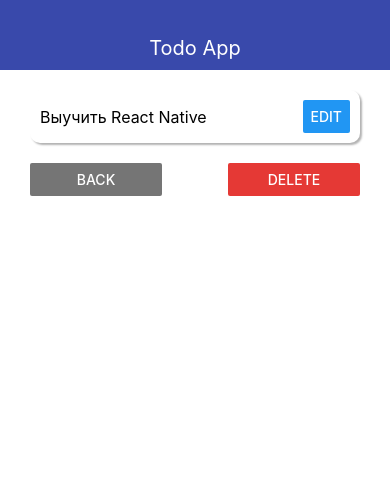
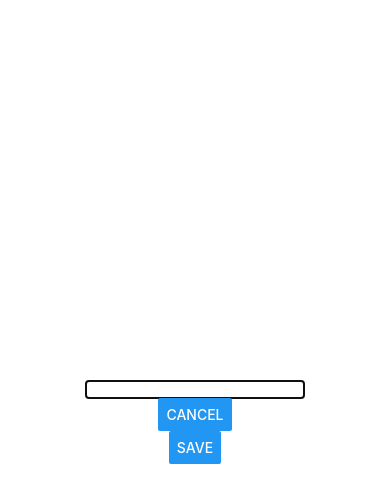
Before and after one commit to OnoprienkoArtem/RN-app-todo, a React Native app: screen / in a window 390 px wide. Both pictures are taken after a click on the button "EDIT". Shown: the top 502 px of the page. Built offline with nearby package versions, Linux system fonts and the light colour scheme.

Commit message:
add modal

```diff
--- a/src/components/EditModal.js
+++ b/src/components/EditModal.js
@@ -1,12 +1,12 @@
 import React from 'react';
 import { StyleSheet, View, TextInput, Button, Modal } from 'react-native';
 
-export const EditModal = ({ }) => {
+export const EditModal = ({ visible, onCancel }) => {
     return (
-        <Modal>
-            <View>
-                <TextInput />
-                <Button title='cancel' />
+        <Modal visible={visible} animationType='slide' transparent={false}>
+            <View style={styles.wrap}>
+                <TextInput style={styles.input} />
+                <Button title='cancel' onPress={onCancel}/>
                 <Button title='save' />
             </View>
         </Modal>
@@ -14,5 +14,12 @@ export const EditModal = ({ }) => {
 }
 
 const styles = StyleSheet.create({
+    wrap: {
+        justifyContent: 'center',
+        alignItems: 'center',
+        flex: 1
+    },
+    input: {
 
+    }
 });
--- a/src/screens/TodoScreen.js
+++ b/src/screens/TodoScreen.js
@@ -2,12 +2,14 @@ import React, { useState } from 'react';
 import { StyleSheet, Text, View, Button } from 'react-native';
 import { THEME } from '../theme';
 import { AppCard } from '../components/ui/AppCard';
+import { EditModal } from '../components/EditModal';
 
 export const TodoScreen = ({ goBack, todo, onRemove }) => {
     const [modal, setModal] = useState(false);
 
     return (
         <View>
+            <EditModal visible={modal} onCancel={() => setModal(false)}/>
             <AppCard style={styles.card}>
                 <Text style={styles.title}>{todo.textTodo}</Text>
                 <Button title='Edit' onPress={() => setModal(true)} />
```
